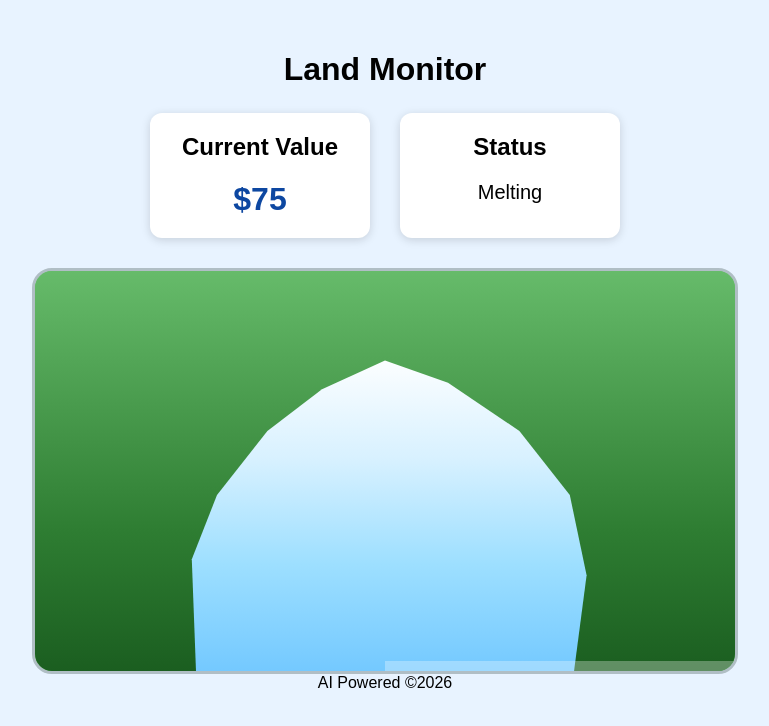
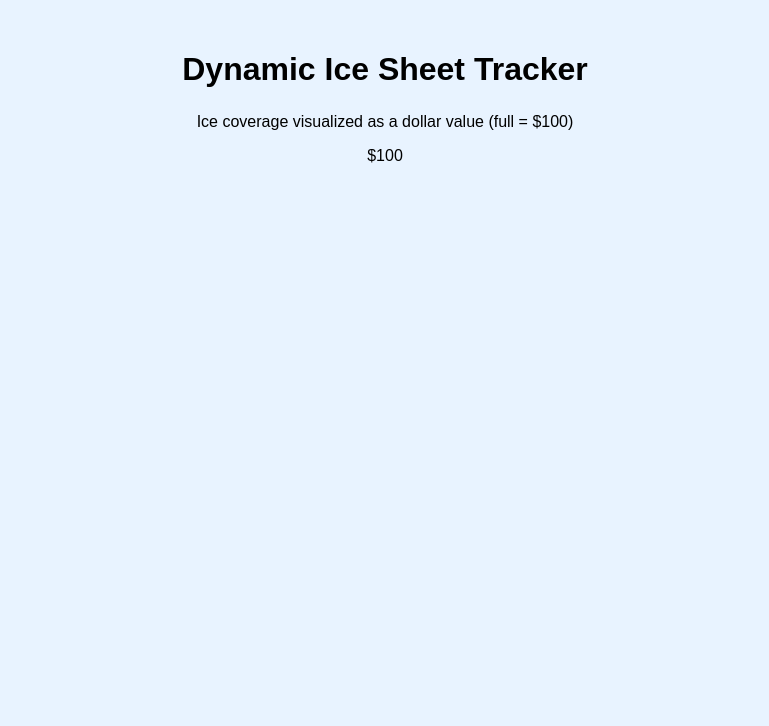
Before and after one commit to healthearthack/healthearthack.github.io, a plain HTML site: page Greenland*Iceland/index.html in a window 1280 px wide. Shown: the whole page, without its empty margins (255-1024 px from the left). Drawn offline with Linux system fonts and the light colour scheme.

Commit message:
Update index.html

```diff
--- a/Greenland*Iceland/index.html
+++ b/Greenland*Iceland/index.html
@@ -1,57 +1,25 @@
 <!DOCTYPE html>
 <html lang="en">
-
 <head>
-
     <meta charset="UTF-8">
-
-    <title>Health Earth ACK's Tundra Visual</title>
-
+    <meta name="viewport" content="width=device-width, initial-scale=1.0">
+    <title>Dynamic Ice Sheet Tracker</title>
     <link rel="stylesheet" href="styles.css">
-
 </head>
-
 <body>
 
-<h1> Land Monitor</h1>
+    <header>
+        <h1>Dynamic Ice Sheet Tracker</h1>
+        <p>Ice coverage visualized as a dollar value (full = $100)</p>
+    </header>
 
-<div class="dashboard">
+    <main>
 
-    <div class="metric">
+        <!-- ICE SHEET DISPLAY -->
+        <section id="ice-container">
+            <div id="grass-layer"></div>
+            <div id="ice-layer"></div>
+            <div id="value-display">$100</div>
+        </section>
 
-        <h2>Current Value</h2>
-
-        <div id="value">$100</div>
-
-    </div>
-
-    <div class="metric">
-
-        <h2>Status</h2>
-
-        <div id="status">Frozen</div>
-
-    </div>
-
-</div>
-
-<div class="scene">
-
-    <div class="grass"></div>
-
-    <div id="ice" class="ice"></div>
-
-        <div class="snowcap"></div>
-
-    </div>
-
-</div>
-
-<script src="app.js"></script>
-
-</body>
-  <footeer>
-    AI Powered ©2026
-  </footer>
-
-</html>
+        <!-- DAILY GRID -->
```
